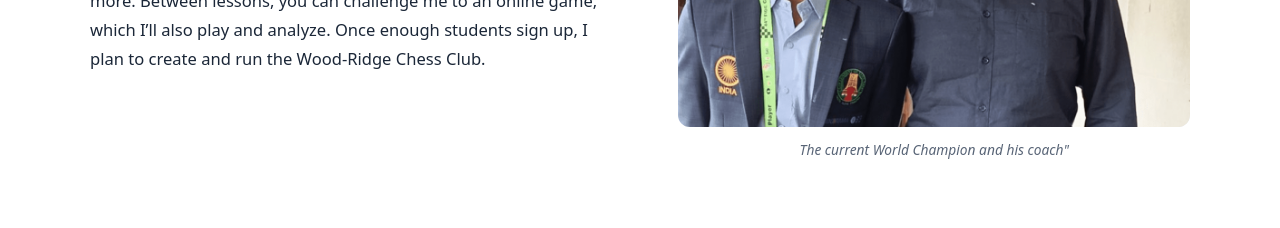
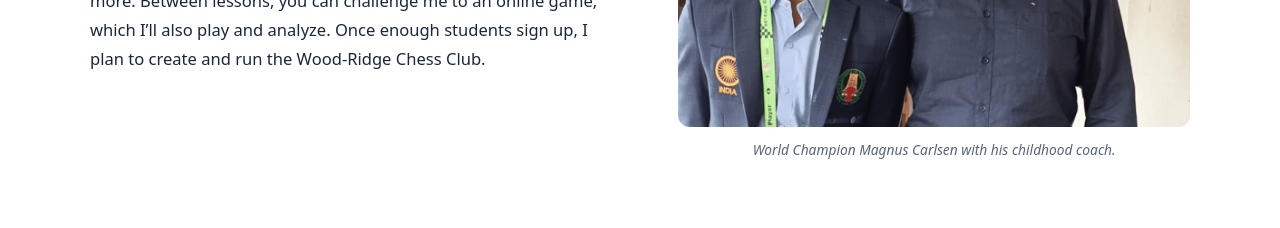
Before and after one commit to MikeCinelli/WR-Chess-Coaching, a plain HTML site: page index.html in a window 1280 px wide. Shown: the part 2040-2268 px from the top of the page. Drawn offline with Linux system fonts and the light colour scheme.

```diff
--- a/index.html
+++ b/index.html
@@ -18,7 +18,7 @@
       <div class="section-heading"><h2 id="about-title">About</h2></div>
       <article class="feature"><div class="feature-copy"><h3>The Coach</h3><p>My name is Michael Cinelli. I’m a Class A chess player rated 1800 with extensive teaching experience. I began playing chess with my dad at age five and have been playing seriously for the past ten years. I want to turn my hometown of Wood-Ridge into a chess powerhouse.</p></div><figure><img src="coach.jpg" alt="Michael Cinelli studying a chess position outdoors" width="1000" height="1500" fetchpriority="high"><figcaption>Me after beating a photographer in Bryant Park NYC</figcaption></figure></article>
       <article class="feature reverse"><div class="feature-copy"><h3>Teaching Experience</h3><p>I was the full-time head chess coach at Success Academy Charter Schools’ Hell’s Kitchen Elementary School. I taught over 200 students and managed three after-school clubs, including an elite, tournament-winning traveling club of 30 selected students. I also taught piano at School of Rock Carlstadt.</p></div><figure><img src="teaching.jpg" alt="Chess Is Fun bulletin board at Success Academy" loading="lazy"><figcaption>From my color blind perspective, this was a good bulleten board</figcaption></figure></article>
-      <article class="feature"><div class="feature-copy"><h3>Methodology</h3><p>I offer private, hour-long chess lessons in your home. During lessons, we’ll study chess principles, play and analyze games, and more. Between lessons, you can challenge me to an online game, which I’ll also play and analyze. Once enough students sign up, I plan to create and run the Wood-Ridge Chess Club.</p></div><figure><img src="methodology.jpg" alt="A chessboard and open chess book set up for study at home" loading="lazy"><figcaption>The current World Champion and his coach"</figcaption></figure></article>
+      <article class="feature"><div class="feature-copy"><h3>Methodology</h3><p>I offer private, hour-long chess lessons in your home. During lessons, we’ll study chess principles, play and analyze games, and more. Between lessons, you can challenge me to an online game, which I’ll also play and analyze. Once enough students sign up, I plan to create and run the Wood-Ridge Chess Club.</p></div><figure><img src="methodology.jpg" alt="A chessboard and open chess book set up for study at home" loading="lazy"><figcaption>World Champion Magnus Carlsen with his childhood coach.</figcaption></figure></article>
     </section>
 
     <section class="section why-section" id="why-chess" aria-labelledby="why-title"><div class="container">
```
